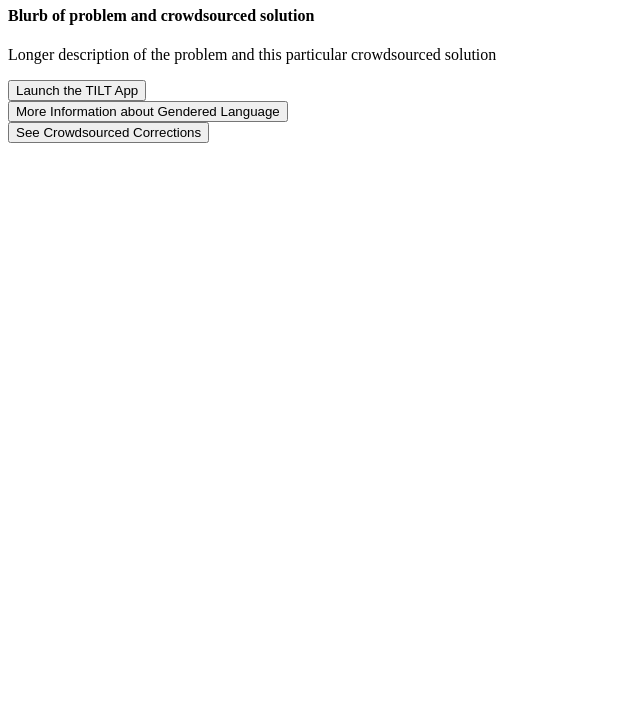
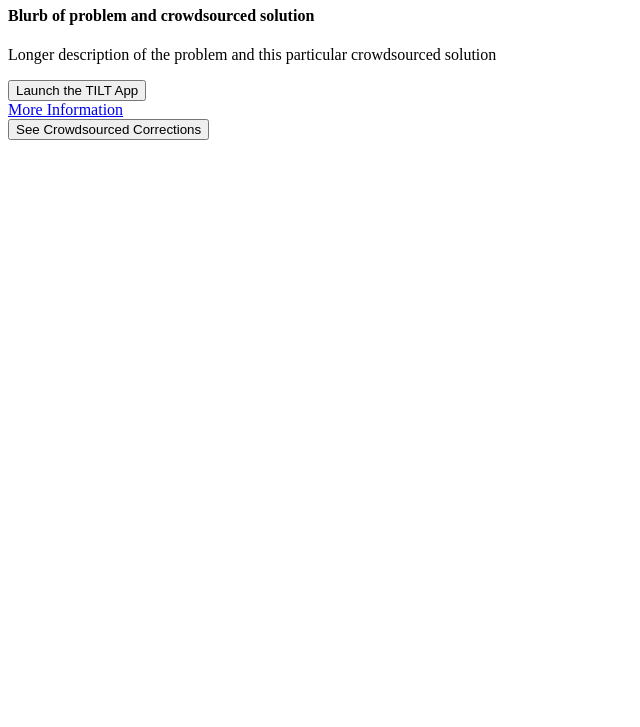
Before and after one commit to SJNGR/TILT-WebApp, a plain HTML site: page pages/index.html in a window 1280 px wide. Shown: the part 73-800 px from the top of the page, without its empty margins (0-640 px from the left). Drawn offline with Linux system fonts and the light colour scheme; files whose address does not match are found by name.

Commit message:
Moreinfo page linked

```diff
--- a/index.html
+++ b/pages/index.html
@@ -16,9 +16,9 @@
     <button onclick="LaunchApp()"">Launch the TILT App</button>
 </div>
 
-<//Javascript button for "More Information": bring to page for past inputs from current database>
+<//CSS button for "More Information": bring to page for past inputs from current database>
 <div>
-    <button onclick="MoreInfo()"">More Information about Gendered Language</button>
+   <a href="MoreInfo.html">More Information</a>
 </div>
 
 <//Javascript button for "Crowdsourced Corrections": bring to page for past inputs from current database>
```
Also changed, not shown: pages/MoreInfo.html (renamed from MoreInfo.html).
